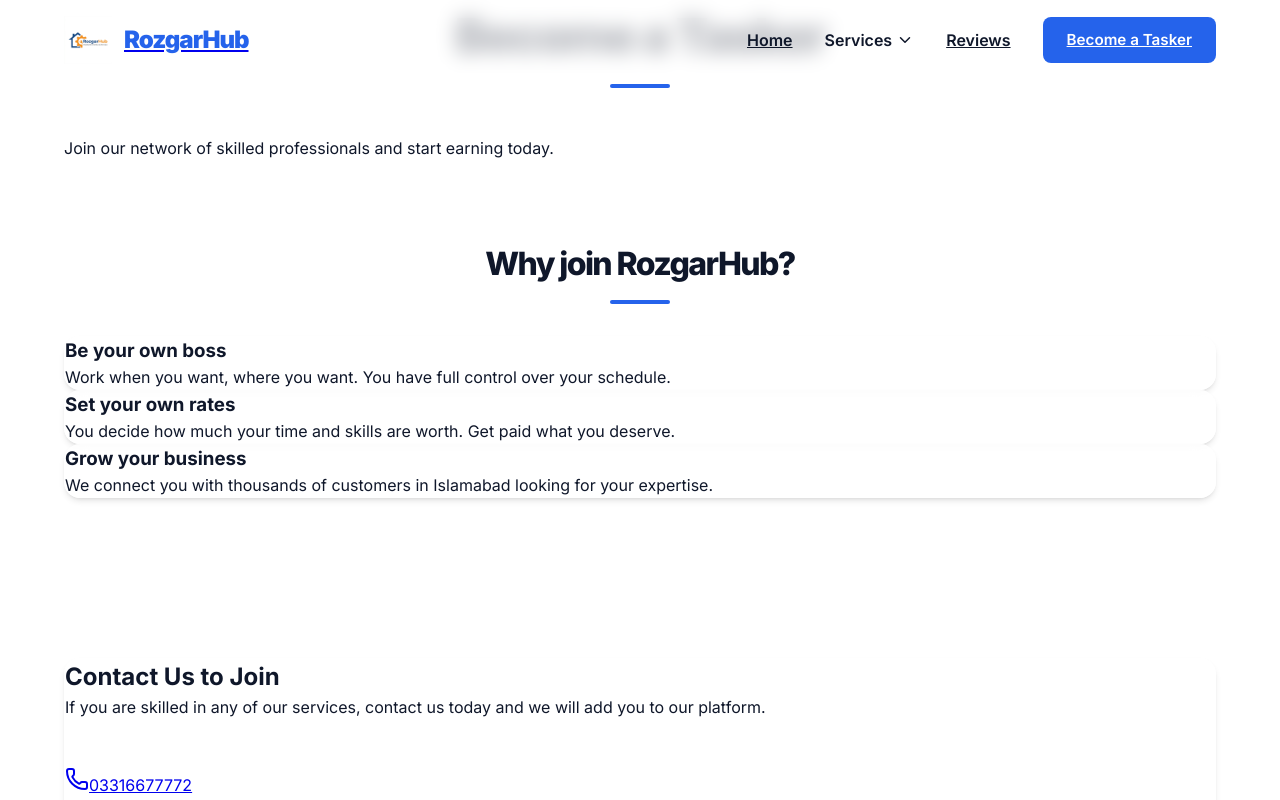
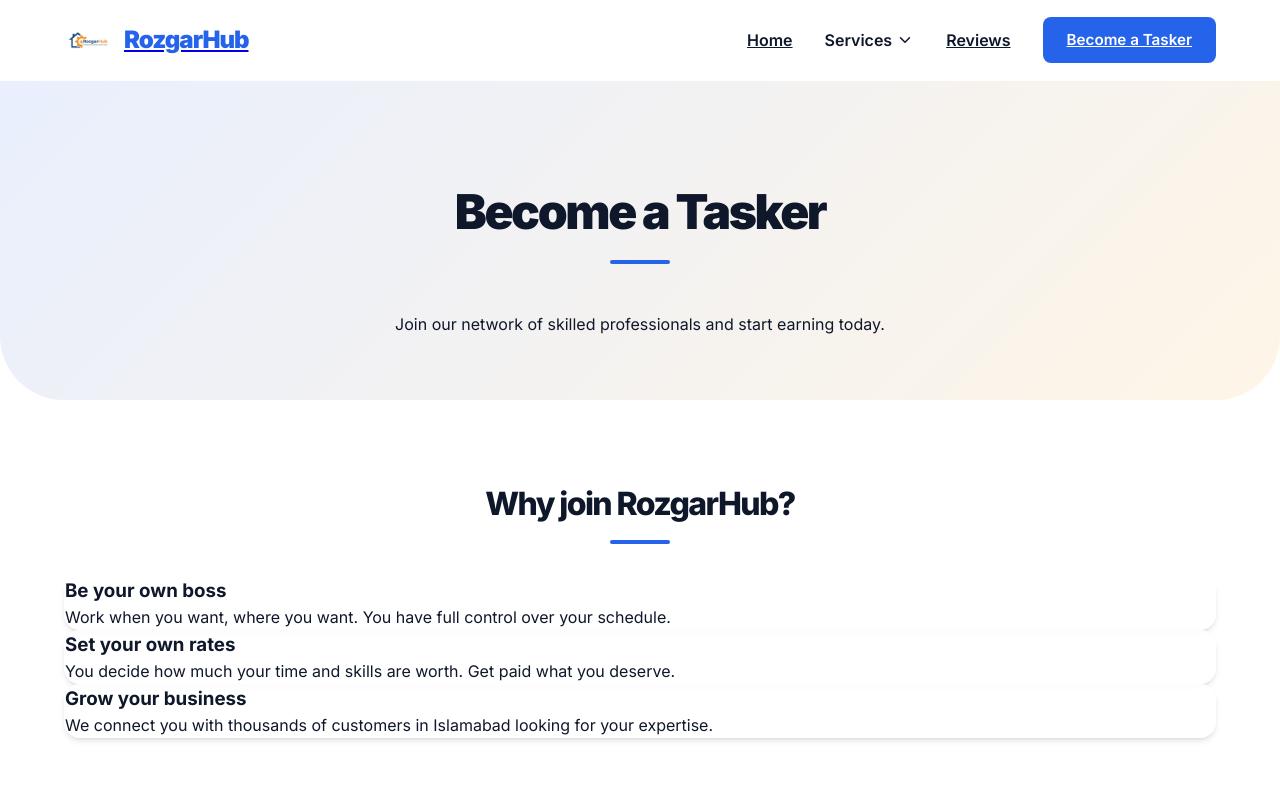
Before and after one commit to FawazAhmad3/rozgarhub, a React (Vite) app: page /become-a-tasker in a window 1280 px wide. Shown: the top 800 px of the page. Built offline with nearby package versions, Linux system fonts and the light colour scheme.

Commit message:
Fixed page headers hiding under fixed Navbar by synchronizing CSS classes and adding top padding

```diff
--- a/src/styles/BecomeTasker.css
+++ b/src/styles/BecomeTasker.css
@@ -1,11 +1,12 @@
-.tasker-page {
+.become-tasker-page {
+  padding-top: 80px;
   padding-bottom: 5rem;
 }
 
-.tasker-hero {
+.page-header {
   background: linear-gradient(135deg, rgba(37, 99, 235, 0.1), rgba(245, 158, 11, 0.1));
   text-align: center;
-  padding: 10rem 0 6rem;
+  padding: 6rem 0 4rem;
   border-bottom-left-radius: 4rem;
   border-bottom-right-radius: 4rem;
 }
--- a/src/styles/Reviews.css
+++ b/src/styles/Reviews.css
@@ -1,11 +1,12 @@
 .reviews-page {
+  padding-top: 80px;
   padding-bottom: 5rem;
 }
 
-.reviews-hero {
+.reviews-header {
   background: linear-gradient(to bottom, rgba(245, 158, 11, 0.05), transparent);
   text-align: center;
-  padding: 8rem 0 4rem;
+  padding: 5rem 0 3rem;
 }
 
 .reviews-grid {
--- a/src/styles/Services.css
+++ b/src/styles/Services.css
@@ -1,11 +1,12 @@
 .services-page {
+  padding-top: 80px;
   padding-bottom: 5rem;
 }
 
-.services-hero {
+.services-header {
   background: linear-gradient(to bottom, rgba(37, 99, 235, 0.05), transparent);
   text-align: center;
-  padding: 8rem 0 4rem;
+  padding: 5rem 0 3rem;
 }
 
 .hero-subtitle {
```
